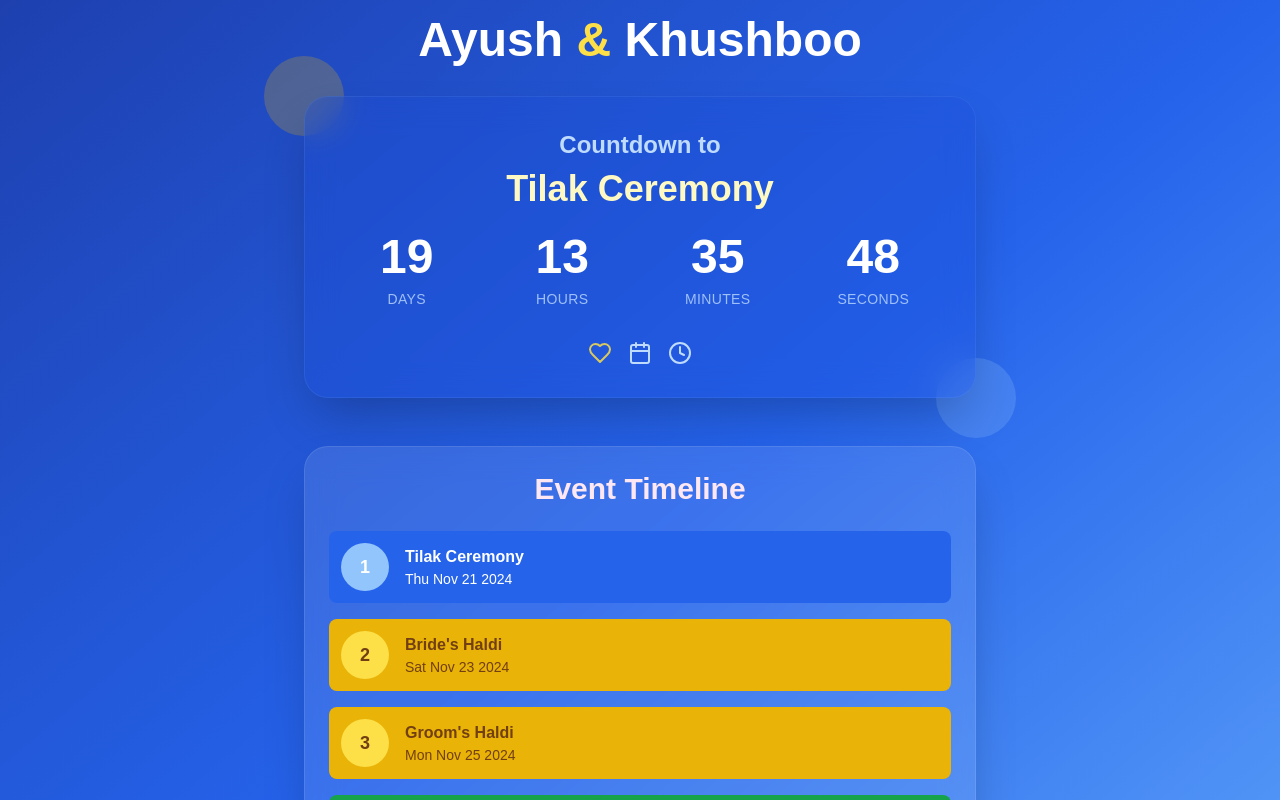
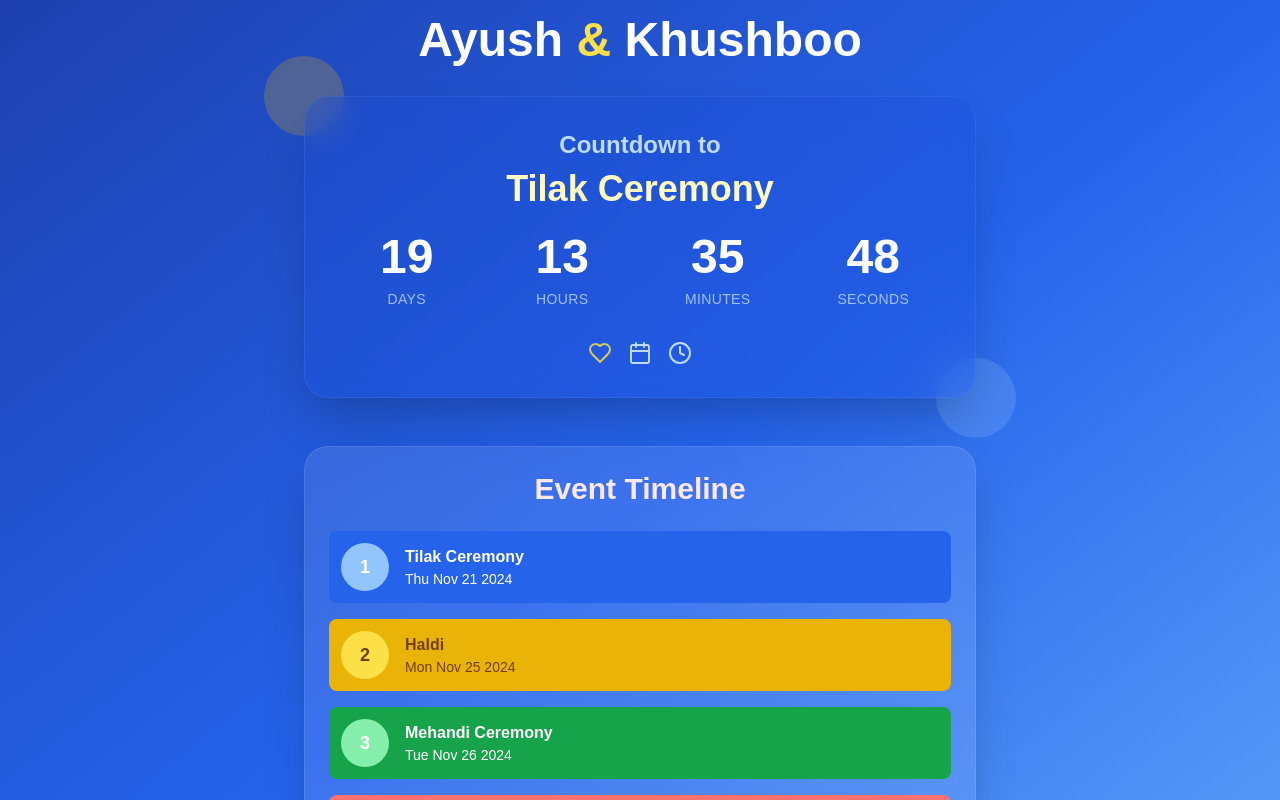
Before and after one commit to theaayushsingh/WeddingTimeline, a Next.js app: page / in a window 1280 px wide. Shown: the top 800 px of the page. Built offline with nearby package versions, Linux system fonts and the light colour scheme.

Commit message:
Update wedding-config.ts

```diff
--- a/app/components/wedding-config.ts
+++ b/app/components/wedding-config.ts
@@ -1,7 +1,6 @@
 export const events = [
   { name: 'Tilak Ceremony', date: new Date('2024-11-21T00:00:00'), theme: 'tilak' },
-  { name: "Bride's Haldi", date: new Date('2024-11-23T00:00:00'), theme: 'haldi' },
-  { name: "Groom's Haldi", date: new Date('2024-11-25T00:00:00'), theme: 'haldi' },
+  { name: "Haldi", date: new Date('2024-11-25T00:00:00'), theme: 'haldi' },
   { name: 'Mehandi Ceremony', date: new Date('2024-11-26T00:00:00'), theme: 'mehandi' },
   { name: 'Wedding', date: new Date('2024-11-27T00:00:00'), theme: 'wedding' },
   { name: 'Reception', date: new Date('2024-11-30T00:00:00'), theme: 'reception' }
```
